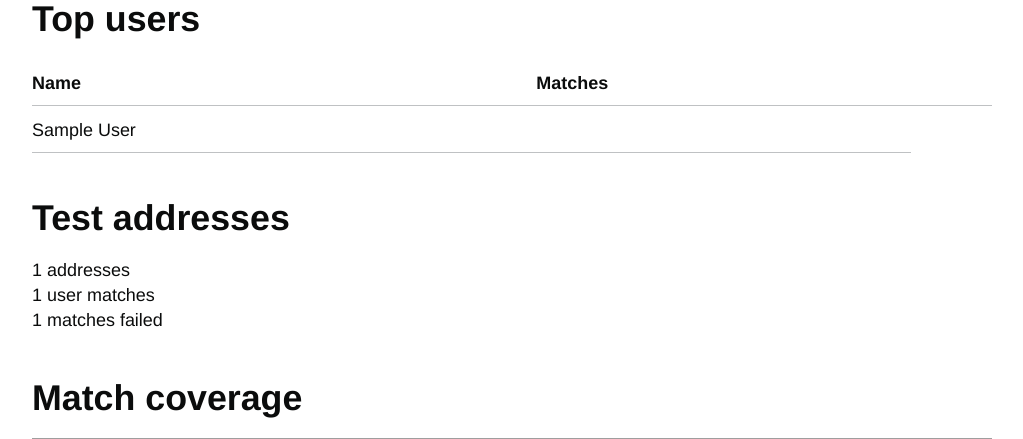
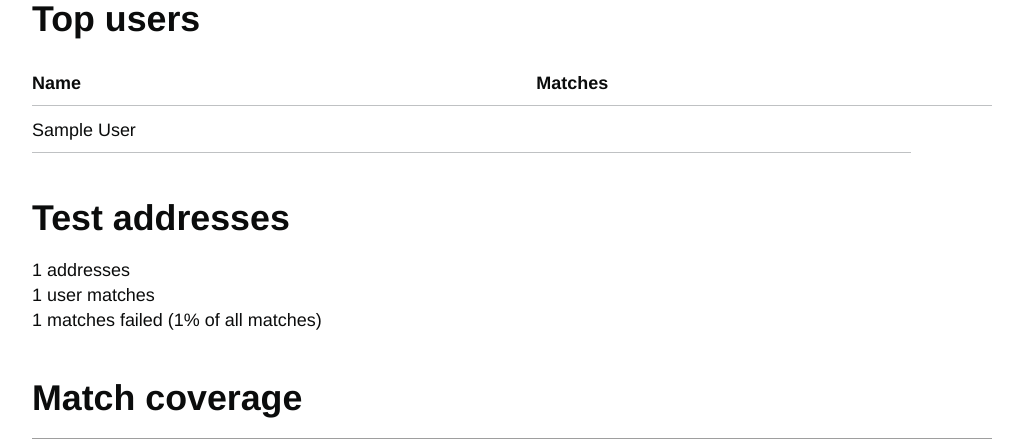
Before and after one commit to openregister/address-matcher, a Django app: template match/templates/scores.html in a window 1280 px wide. Shown: the part 337-776 px from the top of the page, without its empty margins (128-1151 px from the left). Run offline with Django 3.2, Linux system fonts and the light colour scheme; tables that the repository leaves empty hold one stand-in row (values such as "Sample post"); the template is opened without the code that fills it: values that come from a table or form of the project are taken from there, most other values are stand-ins (such as "Sample title", 1, 10 or a date in 2020); parts of the project's set-up code (start-up, migrations or seed data) failed here and were passed over; some libraries are stand-ins or nearby versions; grey boxes are pictures that could not be loaded.

Commit message:
Pass the ratio of passes

```diff
--- /dev/null
+++ b/match/.#views.py
@@ -0,0 +1 @@
+mf@calculon.10729:1478688170
--- a/match/templates/scores.html
+++ b/match/templates/scores.html
@@ -27,7 +27,7 @@
 <ul>
     <li>{{ nb_addresses }} addresses</li>
     <li>{{ nb_matches }} user matches</li>
-    <li>{{ nb_pass }} matches failed</li>
+    <li>{{ nb_pass }} matches failed ({{ nb_pass_ratio }}% of all matches)</li>
 </ul>
 
 <h2 id="coverage" class="heading-large">Match coverage</h3>
```
Also changed, not shown: match/views.py (+1 -8 lines).
